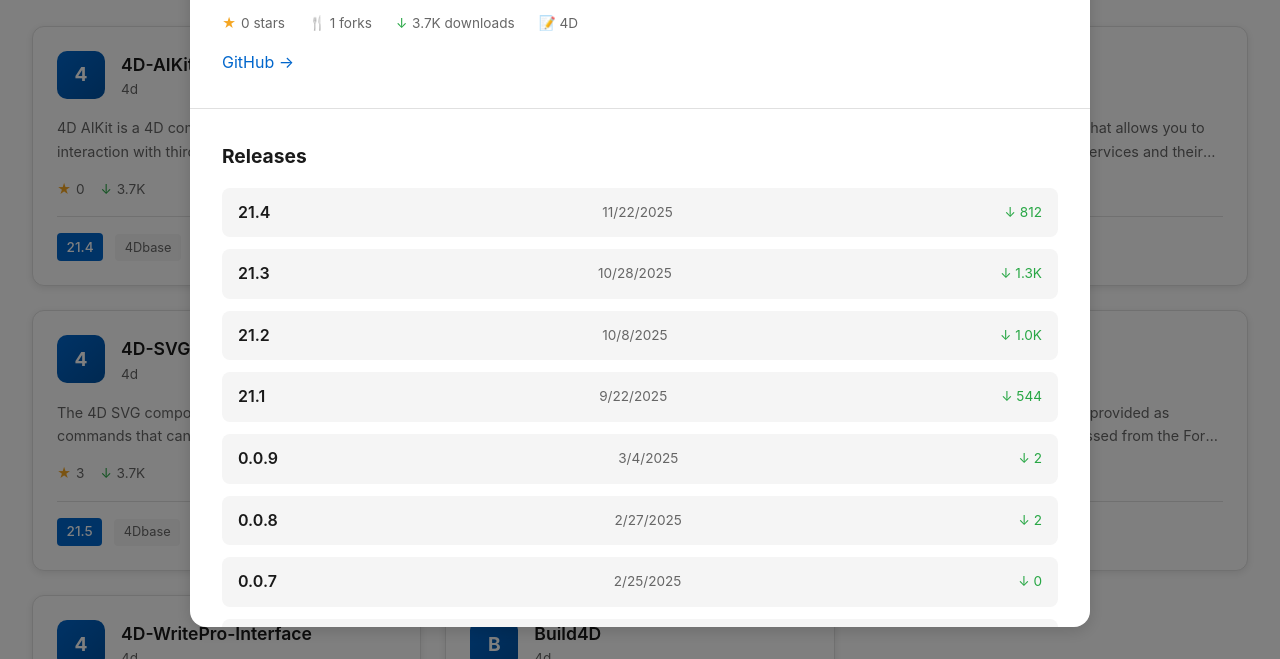
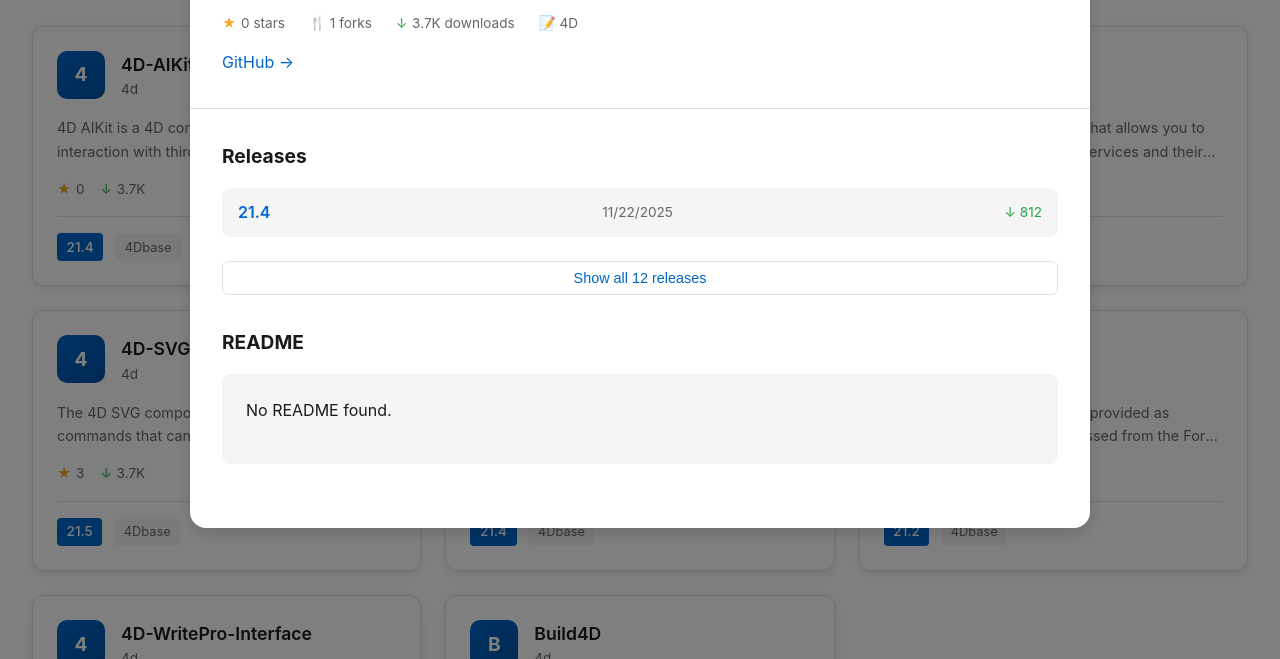
Before and after one commit to e-marchand/dep-checker, a website: page index.html in a window 1280 px wide. Both pictures are taken after a click on the element 226 px from the left and 297 px from the top of the page. Shown: the part 141-800 px from the top of the page. Drawn offline with nearby package versions, Linux system fonts and the light colour scheme; no server answers.

Commit message:
Update index.html

```diff
--- a/index.html
+++ b/index.html
@@ -357,6 +357,16 @@
       gap: 0.5rem;
     }
 
+    .release-item a {
+      color: var(--accent-color);
+      text-decoration: none;
+      font-weight: 600;
+    }
+
+    .release-item a:hover {
+      text-decoration: underline;
+    }
+
     .release-tag {
       font-weight: 600;
     }
@@ -369,6 +379,30 @@
     .release-downloads {
       color: var(--download-color);
       font-size: 0.85rem;
+    }
+
+    .show-all-releases {
+      background: none;
+      border: 1px solid var(--border-color);
+      border-radius: 6px;
+      padding: 0.5rem 1rem;
+      color: var(--accent-color);
+      cursor: pointer;
+      font-size: 0.9rem;
+      margin-top: 0.75rem;
+      transition: background-color 0.2s;
+    }
+
+    .show-all-releases:hover {
+      background-color: var(--bg-secondary);
+    }
+
+    .hidden-release {
+      display: none;
+    }
+
+    .releases-list.show-all .hidden-release {
+      display: flex;
     }
 
     /* README */
@@ -715,7 +749,8 @@
       // Releases
       const releasesList = document.getElementById('releases-list');
       if (result.releases && result.releases.length > 0) {
-        releasesList.innerHTML = result.releases.map(release => {
+        const releases = result.releases;
+        const releaseItems = releases.map((release, idx) => {
           const gh = release.githubRelease || {};
           const date = gh.published_at ? new Date(gh.published_at).toLocaleDateString() : '';
           let releaseDownloads = 0;
@@ -724,14 +759,22 @@
               releaseDownloads += asset.download_count || 0;
             }
           }
+          const releaseUrl = gh.html_url || `https://github.com/${result.repository}/releases/tag/${encodeURIComponent(release.tagName)}`;
+          const hiddenClass = idx > 0 ? ' hidden-release' : '';
           return `
-            <div class="release-item">
-              <span class="release-tag">${escapeHtml(release.tagName)}</span>
+            <div class="release-item${hiddenClass}">
+              <a href="${releaseUrl}" target="_blank" class="release-tag">${escapeHtml(release.tagName)}</a>
               <span class="release-date">${date}</span>
               <span class="release-downloads">↓ ${formatNumber(releaseDownloads)}</span>
             </div>
           `;
         }).join('');
+
+        const showAllBtn = releases.length > 1
+          ? `<button class="show-all-releases" onclick="toggleAllReleases(this)">Show all ${releases.length} releases</button>`
+          : '';
+
+        releasesList.innerHTML = releaseItems + showAllBtn;
       } else {
         releasesList.innerHTML = '<p>No releases available.</p>';
       }
@@ -773,9 +816,13 @@
         }
 
         if (content) {
-          // Convert relative image URLs to absolute
-          const baseUrl = `https://raw.githubusercontent.com/${owner}/${repo}/${branch}/`;
-          content = content.replace(/!\[([^\]]*)\]\((?!http)([^)]+)\)/g, `![$1](${baseUrl}$2)`);
+          // Convert relative image URLs to absolute (raw content)
+          const rawBaseUrl = `https://raw.githubusercontent.com/${owner}/${repo}/${branch}/`;
+          content = content.replace(/!\[([^\]]*)\]\((?!http)([^)]+)\)/g, `![$1](${rawBaseUrl}$2)`);
+
+          // Convert relative markdown links to GitHub blob URLs
+          const blobBaseUrl = `https://github.com/${owner}/${repo}/blob/${branch}/`;
+          content = content.replace(/\[([^\]]+)\]\((?!http|#)([^)]+\.md)\)/g, `[$1](${blobBaseUrl}$2)`);
 
           readmeContent.innerHTML = marked.parse(content);
         } else {
@@ -784,6 +831,14 @@
       } catch (error) {
         readmeContent.innerHTML = `<p>Failed to load README: ${error.message}</p>`;
       }
+    }
+
+    // Toggle all releases visibility
+    function toggleAllReleases(btn) {
+      const releasesList = document.getElementById('releases-list');
+      const isExpanded = releasesList.classList.toggle('show-all');
+      const totalReleases = releasesList.querySelectorAll('.release-item').length;
+      btn.textContent = isExpanded ? 'Show only latest release' : `Show all ${totalReleases} releases`;
     }
 
     // Close detail view
```
